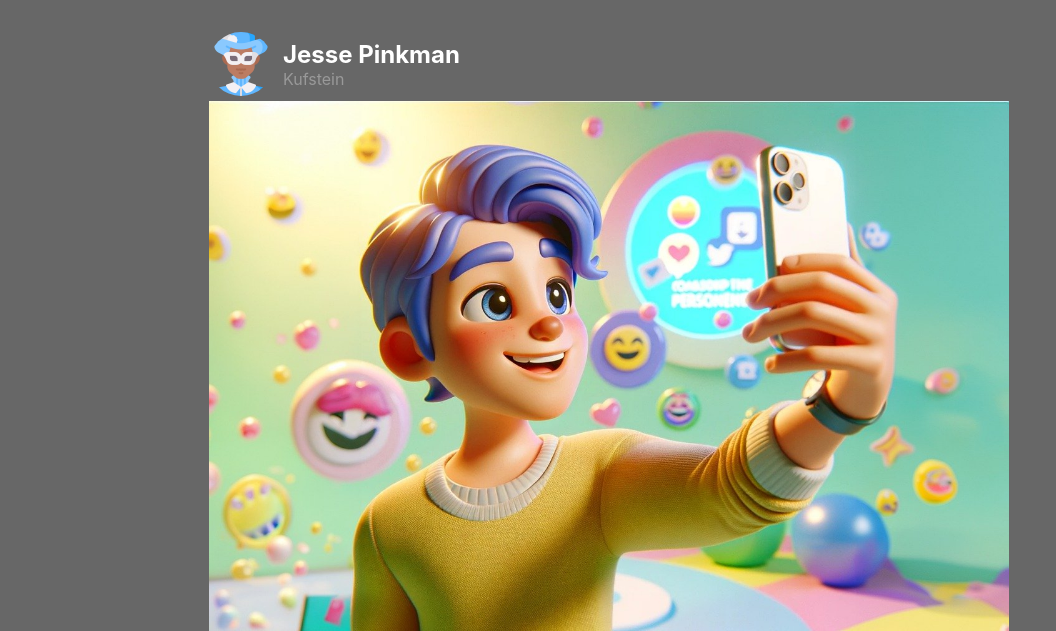
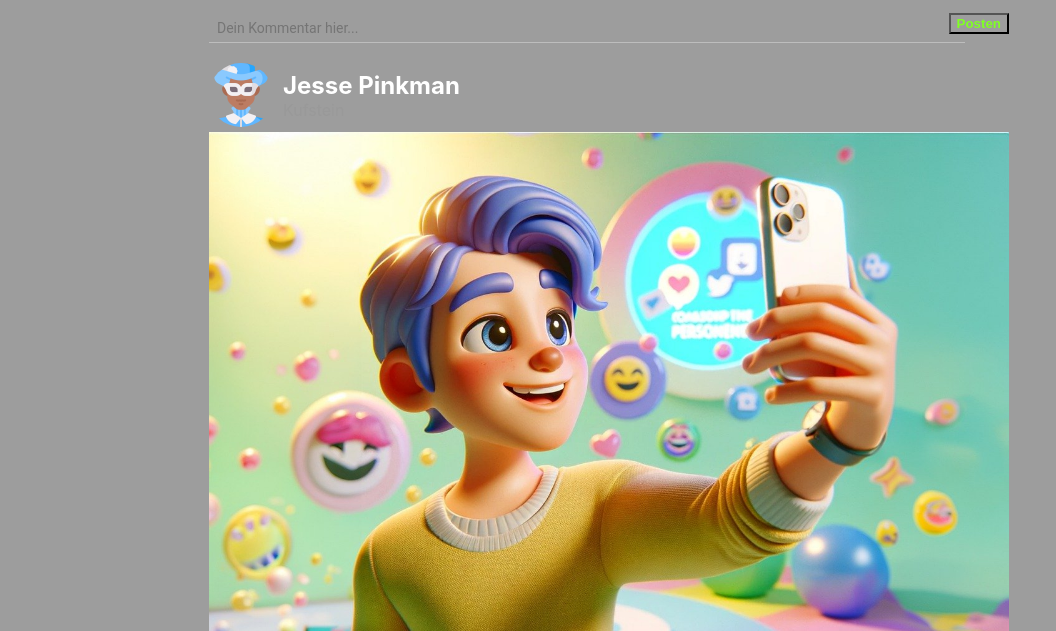
Before and after one commit to milosdimi/instagramvc, a plain HTML site: page index.html in a window 1280 px wide. Shown: the part 851-1482 px from the top of the page, without its empty margins (0-1056 px from the left). Drawn offline with Linux system fonts and the light colour scheme.

Commit message:
comment input added

```diff
--- a/index.html
+++ b/index.html
@@ -8,7 +8,7 @@
     <link rel="icon" type="image/x-icon" href="./img/instagram.png" />
     <title>Badgram</title>
   </head>
-  <body onload="show()">
+  <body onload="render()">
     <nav>
       <div class="insta-logo">
         <img src="./img/badgram_logo1.png" alt="Logo" />
--- a/script.js
+++ b/script.js
@@ -5,6 +5,7 @@ let posts = [
     image: "img/1.jpg",
     description: "Text 123, test test",
     location: "London",
+    comments: [],
   },
   {
     profileimg: "img/prof2.png",
@@ -12,6 +13,7 @@ let posts = [
     image: "img/2.jpg",
     description: "Text 123, test test",
     location: "Kufstein",
+    comments: [],
   },
   {
     profileimg: "img/prof3.png",
@@ -19,6 +21,7 @@ let posts = [
     image: "img/3.jpg",
     description: "Text 123, test test",
     location: "Austria",
+    comments: [],
   },
   {
     profileimg: "img/prof4.png",
@@ -26,6 +29,7 @@ let posts = [
     image: "img/4.jpg",
     description: "Text 123, test test",
     location: "Venezuela",
+    comments: [],
   },
   {
     profileimg: "img/prof5.png",
@@ -33,6 +37,7 @@ let posts = [
     image: "img/5.jpg",
     description: "Text 123, test test",
     location: "",
+    comments: [],
   },
   {
     profileimg: "img/prof6.png",
@@ -40,9 +45,11 @@ let posts = [
     image: "img/6.jpg",
     description: "Text 123, test test",
     location: "Mexico",
+    comments: [],
   },
 ];
-function show() {
+
+function render() {
   document.getElementById("postcontainer").innerHTML = "";
 
   for (let i = 0; i < posts.length; i++) {
@@ -69,7 +76,27 @@ function show() {
               </div>
              </div>
              <div class="description">${post["description"]}</div>
+             <div class="comments-section">
+                ${post.comments.map(comment => `<div class="comment">${comment}</div>`).join('')}
+             </div>
+             <div style="display:flex;">
+               <div style="width: 100%;"><textarea id="textarea${i}" placeholder="Dein Kommentar hier..." class="comments"></textarea></div>
+               <div><button onclick="newComments(${i})" id="button${i}" class="comment-button">Posten</button></div>
+              </div>
          </div>
     `;
   }
 }
+
+function newComments(i) {
+  let comment = document.getElementById(`textarea${i}`);
+  if (comment.value.trim() === '') {
+    alert("Bitte füll den Feld aus!")
+    return;
+  }
+  posts[i].comments.push(comment.value);
+
+  comment.value = '';
+
+  render();
+}
--- a/style.css
+++ b/style.css
@@ -3,7 +3,7 @@ body {
     Arial, sans-serif;
   margin: 0;
   padding: 0;
-  background-color: #676767;
+  background-color: #9d9d9d;
   display: flex;
   max-width: 1500px;
 }
@@ -100,6 +100,33 @@ h2 {
 }
 
 
+.comments {
+  font-size: 14px;
+  padding: 8px;
+  color: rgb(255, 255, 255);
+  background-color: transparent;
+  border: none;
+  text-align: start;
+  border-bottom: solid 1px rgba(211, 211, 211, 0.608);
+}
+textarea {
+  border: none;
+  font-family: "Roboto", sans-serif;
+  resize: none;
+  width: 100%;
+  height: 14px;
+  display: inline-table;
+}
+
+.comment-button {
+  background-color: transparent;
+  color: rgb(128, 255, 35);
+  font-weight: bold;
+  cursor: pointer;
+}
+
+
+
 
 
 
```
